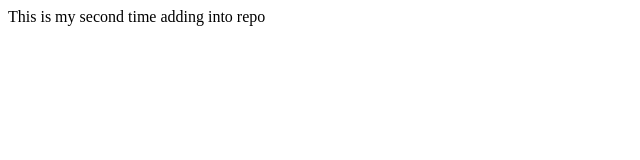
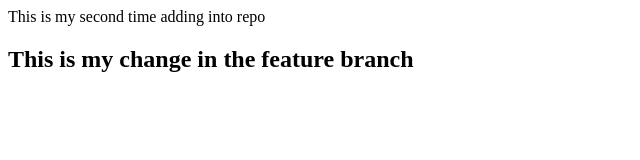
Before and after one commit to Anil2163/Test, a plain HTML site: page index.html in a window 1280 px wide. Shown: the whole page, without its empty margins (0-640 px from the left). Drawn offline with Linux system fonts and the light colour scheme.

Commit message:
changes in the feature1

```diff
--- a/index.html
+++ b/index.html
@@ -1 +1,2 @@
 <p>This is my second time adding into repo</p>
+<h2>This is my change in the feature branch</h2>
```
